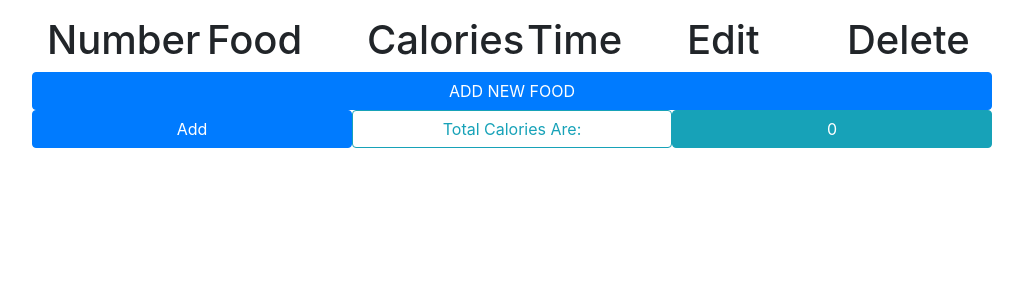
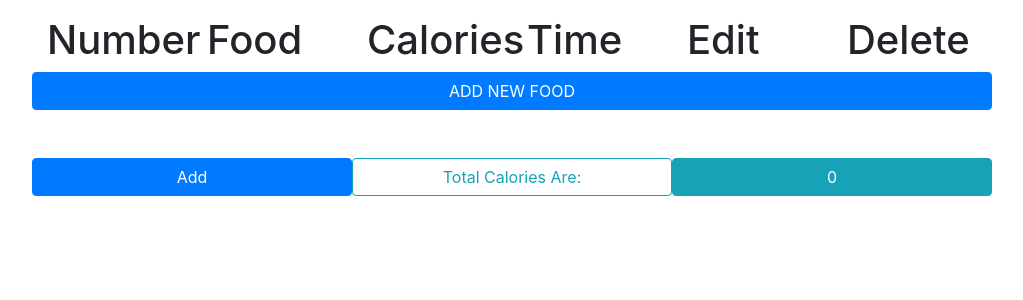
Before and after one commit to XTrialAndTest/caloriesCounter, a Django app: page / in a window 1280 px wide. Shown: the part 72-372 px from the top of the page, without its empty margins (128-1151 px from the left). Run offline with Django 4.2, Linux system fonts and the light colour scheme; data that the repository does not hold is empty; some libraries are stand-ins or nearby versions.

Commit message:
boostrap

```diff
--- a/caloriesCounter/templates/index.html
+++ b/caloriesCounter/templates/index.html
@@ -20,7 +20,7 @@
     <h1 class="col-2">Edit</h1>
     <h1 class="col-2">Delete</h1>
 
-    <a href="{% url 'addCaloriesCounter' %}" class="btn btn-primary col-12"
+    <a href="{% url 'addCaloriesCounter' %}" class="btn btn-primary col-12 mb-5"
       >ADD NEW FOOD</a
     >
     {% for i in data%}
```
